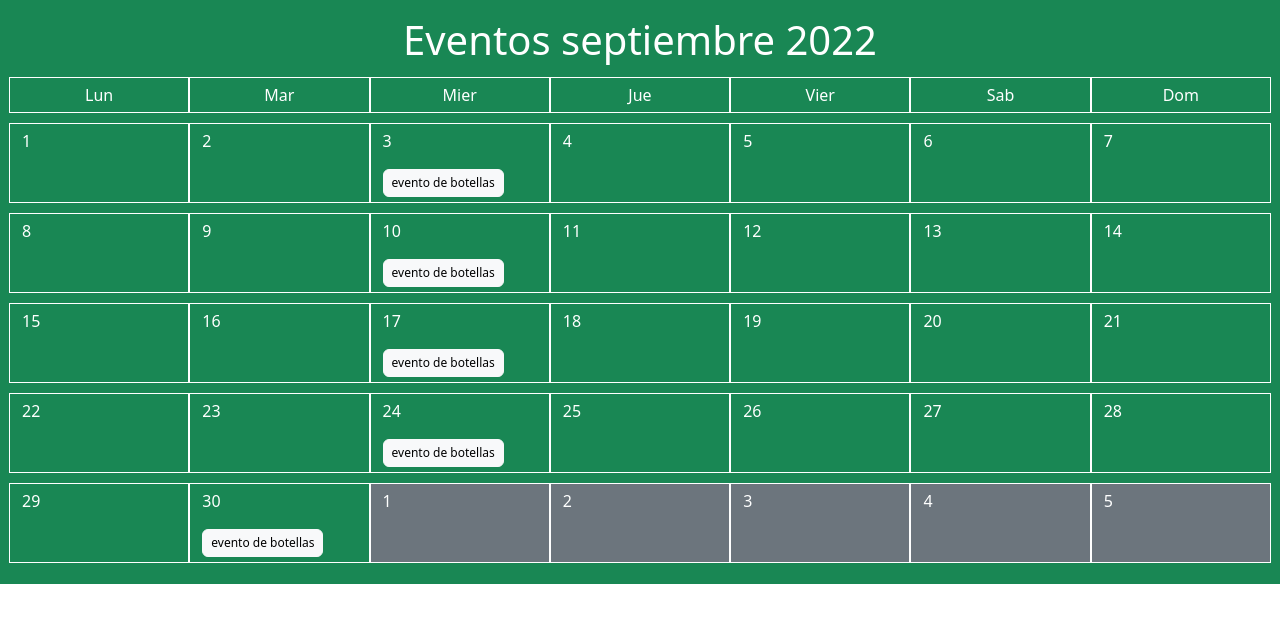
After one commit to AlexLopezz/Fundacion_Info2022, a Django app: page /seccion/eventos/ in a window 1280 px wide. The commit adds this page. Shown: the top 623 px of the page. Run offline with Django 3.2, Linux system fonts and the light colour scheme; parts of the project's set-up code (start-up, migrations or seed data) failed here and were passed over.

Commit message:
agregue eventos que me pasó mati

```diff
--- a/apps/noticias/urls.py
+++ b/apps/noticias/urls.py
@@ -1,15 +1,11 @@
 from django.urls import path
-<<<<<<< HEAD
 
-from .views import noticias, articulo, categoria, buscarNoticias
-=======
-from .views import noticias, articulo, categoria
->>>>>>> 422acbca05208823ffb736e2070628af6b24f5cf
+from .views import noticias, articulo, categoria, eventos
 
 
 urlpatterns = [
     path('noticias/', noticias, name='noticias'),
     path('articulo/<int:art>',articulo, name= 'articulo'),
     path('categoria/<int:cat>', categoria, name ='categoria'),
-    path('noticias/', buscarNoticias, name='buscarNoticias'),
+    path('eventos/', eventos, name="evento"),
 ]
--- a/apps/noticias/views.py
+++ b/apps/noticias/views.py
@@ -1,5 +1,6 @@
 from django.shortcuts import render
 from django.db.models import Q
+from django.views.generic import DetailView
 from apps.noticias.models import Categoria, Comentario, Noticia
 from django.contrib.auth import get_user_model
 from .forms import FormComentario
@@ -55,3 +56,8 @@ def buscarNoticias(request):
         ).distinct()
 
     return render(request, 'noticias/seccion_noticias.html', {'noticias': noticias})
+
+
+
+def eventos(request):
+    return render(request, 'eventos/eventos.html')
--- /dev/null
+++ b/static/eventos/eventoss.css
@@ -0,0 +1,6 @@
+div {
+    padding: 5px;
+}
+.col {
+    border: 1px solid #fff;
+}
--- /dev/null
+++ b/static/noticias/articulo.css
@@ -0,0 +1,3 @@
+label {
+    color: red
+}
--- /dev/null
+++ b/templates/eventos/eventos.html
@@ -0,0 +1,206 @@
+{% load static %}
+
+<!DOCTYPE html>
+<html lang="en">
+
+<head>
+    <meta charset="UTF-8">
+    <meta http-equiv="X-UA-Compatible" content="IE=edge">
+    <meta name="viewport" content="width=device-width, initial-scale=1.0">
+    <link rel="stylesheet" href="{% static 'eventos/eventoss.css' %}">
+    <link rel="stylesheet" href="https://cdn.jsdelivr.net/npm/bootstrap@5.2.0/dist/css/bootstrap.min.css">
+    <script src="https://cdn.jsdelivr.net/npm/bootstrap@5.2.0/dist/js/bootstrap.bundle.min.js"></script>
+    <title>Eventos</title>
+</head>
+
+<body>
+    <div class="container-fluid text-bg-success p-3 ">
+        <h1 class="text-center">Eventos septiembre 2022</h1>
+        <div class="row text-center">
+            <div class="col">
+                Lun
+            </div>
+            <div class="col">
+                Mar
+            </div>
+
+            <div class="col">
+                Mier
+            </div>
+            <div class="col">
+                Jue
+            </div>
+            <div class="col">
+                Vier
+            </div>
+            <div class="col">
+                Sab
+            </div>
+            <div class="col">
+                Dom
+            </div>
+        </div>
+        <div class="row">
+            <div class="col">
+                <p>1</p>
+
+            </div>
+            <div class="col">
+                <p>2</p>
+            </div>
+
+            <div class="col">
+                <p>3</p>
+                <button type="button" class="btn btn-light" style="--bs-btn-padding-y: .25rem; --bs-btn-padding-x: .5rem; --bs-btn-font-size: .75rem;" data-bs-toggle="modal" data-bs-target="#exampleModal">
+                    evento de botellas
+                  </button>
+            </div>
+            <div class="col">
+                <p>4</p>
+            </div>
+            <div class="col">
+                <p>5</p>
+            </div>
+            <div class="col">
+                <p>6</p>
+            </div>
+            <div class="col">
+                <p>7</p>
+            </div>
+        </div>
+        <div class="row">
+            <div class="col">
+                <p>8</p>
+
+            </div>
+            <div class="col">
+                <p>9</p>
+            </div>
+
+            <div class="col">
+                <p>10</p>
+                <button type="button" class="btn btn-light" style="--bs-btn-padding-y: .25rem; --bs-btn-padding-x: .5rem; --bs-btn-font-size: .75rem;" data-bs-toggle="modal" data-bs-target="#exampleModal">
+                    evento de botellas
+                  </button>
+            </div>
+            <div class="col">
+                <p>11</p>
+            </div>
+            <div class="col">
+                <p>12</p>
+            </div>
+            <div class="col">
+                <p>13</p>
+            </div>
+            <div class="col">
+                <p>14</p>
+            </div>
+        </div>
+        <div class="row">
+            <div class="col">
+                <p>15</p>
+
+            </div>
+            <div class="col">
+                <p>16</p>
+            </div>
+
+            <div class="col">
+                <p>17</p>
+                <button type="button" class="btn btn-light" style="--bs-btn-padding-y: .25rem; --bs-btn-padding-x: .5rem; --bs-btn-font-size: .75rem;" data-bs-toggle="modal" data-bs-target="#exampleModal">
+                    evento de botellas
+                  </button>
+            </div>
+            <div class="col">
+                <p>18</p>
+            </div>
+            <div class="col">
+                <p>19</p>
+            </div>
+            <div class="col">
+                <p>20</p>
+            </div>
+            <div class="col">
+                <p>21</p>
+            </div>
+        </div>
+        <div class="row">
+            <div class="col">
+                <p>22</p>
+
+            </div>
+            <div class="col">
+                <p>23</p>
+            </div>
+
+            <div class="col">
+                <p>24</p>
+                <button type="button" class="btn btn-light" style="--bs-btn-padding-y: .25rem; --bs-btn-padding-x: .5rem; --bs-btn-font-size: .75rem;" data-bs-toggle="modal" data-bs-target="#exampleModal">
+                    evento de botellas
+                  </button>
+            </div>
+            <div class="col">
+                <p>25</p>
+            </div>
+            <div class="col">
+                <p>26</p>
+            </div>
+            <div class="col">
+                <p>27</p>
+            </div>
+            <div class="col">
+                <p>28</p>
+            </div>
+        </div>
+        <div class="row">
+            <div class="col">
+                <p>29</p>
+
+            </div>
+            <div class="col">
+                <p>30</p>
+                <button type="button" class="btn btn-light" style="--bs-btn-padding-y: .25rem; --bs-btn-padding-x: .5rem; --bs-btn-font-size: .75rem;" data-bs-toggle="modal" data-bs-target="#exampleModal">
+  evento de botellas
+</button>
+
+            </div>
+
+            <div class="col bg-secondary">
+                <p>1</p>
+
+            </div>
+            <div class="col bg-secondary">
+                <p>2</p>
+
+            </div>
+            <div class="col bg-secondary">
+                <p>3</p>
+
+            </div>
+            <div class="col bg-secondary">
+                <p>4</p>
+
+            </div>
+            <div class="col bg-secondary">
+                <p>5</p>
+
+            </div>
+        </div>
+    </div>
+
+    <div class="modal fade" id="exampleModal" tabindex="-1" aria-labelledby="exampleModalLabel" aria-hidden="true">
+        <div class="modal-dialog">
+          <div class="modal-content">
+            <div class="modal-header">
+              <h5 class="modal-title" id="exampleModalLabel">evento de botellas</h5>
+              <button type="button" class="btn-close" data-bs-dismiss="modal" aria-label="Close"></button>
+            </div>
+            <div class="modal-body">
+              se realizara un evento de reciclaje....
+            </div>
+          </div>
+        </div>
+      </div>
+</body>
+
+</html>
--- a/templates/noticias/articulo.html
+++ b/templates/noticias/articulo.html
@@ -5,6 +5,7 @@
     <meta charset="UTF-8">
     <meta http-equiv="X-UA-Compatible" content="IE=edge">
     <meta name="viewport" content="width=device-width, initial-scale=1.0">
+    <link rel="stylesheet" href="{% static 'noticias/articulo.css' %}">
     <title> {{ noticia.titulo }} </title>
 </head>
 <body>
```
Also changed, not shown: templates/noticias/seccion_noticias.html (+31 -31 lines), Info/db.sqlite3, media/noticias/20220820142108_envio-de-plastico-para-reciclado-2.jpg (added), media/noticias/20220820142108_envio-de-plastico-para-reciclado-2_xqcp3vW.jpg (added), media/noticias/botella-amorjpg_BMrikhD.webp (added), media/noticias/organicos-2_45kNqcf.jpg (added).
